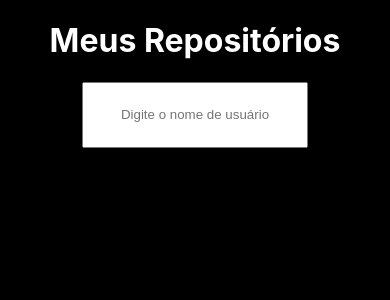
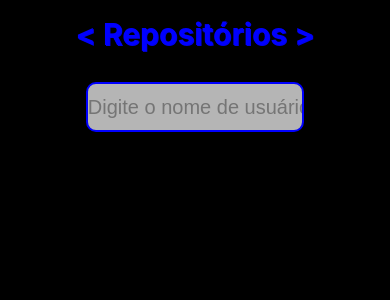
Before and after one commit to IMatheusPiresI/React-API-Github, a React (Create React App) app in the folder api-github/: page / in a window 390 px wide. Shown: the top 300 px of the page. Built offline with nearby package versions, Linux system fonts and the light colour scheme.

Commit message:
Criando responsivo e condições de cores e styles

```diff
--- a/api-github/src/App.css
+++ b/api-github/src/App.css
@@ -1,38 +1,10 @@
-.App {
-  text-align: center;
+*{
+  padding: 0px;
+  margin: 0px;
+  box-sizing: border-box;
 }
 
-.App-logo {
-  height: 40vmin;
-  pointer-events: none;
+htm, body{
+  width: 100%;
+  min-height: 100vh;
 }
-
-@media (prefers-reduced-motion: no-preference) {
-  .App-logo {
-    animation: App-logo-spin infinite 20s linear;
-  }
-}
-
-.App-header {
-  background-color: #282c34;
-  min-height: 100vh;
-  display: flex;
-  flex-direction: column;
-  align-items: center;
-  justify-content: center;
-  font-size: calc(10px + 2vmin);
-  color: white;
-}
-
-.App-link {
-  color: #61dafb;
-}
-
-@keyframes App-logo-spin {
-  from {
-    transform: rotate(0deg);
-  }
-  to {
-    transform: rotate(360deg);
-  }
-}
--- a/api-github/src/Components/ReposAPI/ReposAPI.jsx
+++ b/api-github/src/Components/ReposAPI/ReposAPI.jsx
@@ -1,5 +1,6 @@
 import React from "react";
-import { BoxApiResults, Loading, BoxImg, Image, NameUser } from "./ReposItemStyle";
+import ReposItem from "../ReposItem/ReposItem";
+import { BoxApiResults, Loading, BoxImg, Image, NameUser, ItemApiRepo, LinkRepo } from "./ReposItemStyle";
 
 function ReposAPI({repositorios, foto, login, carregando}){
     return(
@@ -9,15 +10,16 @@ function ReposAPI({repositorios, foto, login, carregando}){
                 <Image src={foto} alt="Foto Perfil" />
             </BoxImg>
             <NameUser id='login'>{login}</NameUser>
-            <ol>
+            <ItemApiRepo>
             {repositorios.map(item =>(
-                    <a key={item.id} href={item.html_url} target = '_blank' rel="noreferrer">
-                        <li style={{
-                        color: "white",
-                    }}>{item.name}</li>
-                    </a>
+                    <LinkRepo href={item.html_url} key={item.id} target = '_blank' rel="noreferrer">
+                        <ReposItem
+                            href = {item.html_url}
+                            name = {item.name}
+                    />
+                    </LinkRepo>
                 ))}
-            </ol>
+            </ItemApiRepo>
         </BoxApiResults>
     )
 }
--- a/api-github/src/Components/ReposAPI/ReposItemStyle.js
+++ b/api-github/src/Components/ReposAPI/ReposItemStyle.js
@@ -3,33 +3,76 @@ import styled from "styled-components";
 export const Loading = styled.p`
     color: #fff;
     font-size: 50px;
-    display: none;
-    transition: .5s;
+    display: block;
 `;
 
 export const Image = styled.img`
     border-radius: 50%;
-    width: 300px;
-    height: 300px;
+    width: 250px;
+    height: 250px;
     background-color: #000;
-    box-shadow: 1px 1px 10px 1px #ffffff;
+    animation: neon 5s infinite;
+
+    @keyframes neon {
+        0%,100%{
+            box-shadow: 0px 0px 12px 8px #00008b;
+        }
+        50%{
+            box-shadow: 0px 0px 15px 10px #0000FF;
+        }
+    }
+
+    @media (max-width: 504px){
+        width: 200px;
+        height: 200px;
+    }
 `;
 
 export const NameUser = styled.p`
-    color: #fff;
+    color: #0000FF;
+    text-shadow: 1px 1px #0000EE;
+    font-size: 45px;
+    margin-bottom: 60px;
+    margin-top: 40px;
+
+    @media (max-width: 504px){
+        font-size: 30px;
+    }
 `;
 
 export const BoxImg = styled.div`
-    margin-top: 10px ;
-    width: 300px;
-    height: 300px;
+    width: 250px;
+    height: 250px;
     border-radius: 50%;
     background-color: #000;
-    box-shadow: 1px 1px 10px 1px #ffffff;
+    border: 1px solid #0000FF;
     display: none;
+
+    @media (max-width: 504px){
+        width: 200px;
+        height: 200px;
+    }
 `;
 
 export const BoxApiResults = styled.div`
     width: 100%;
     height: auto;
+    display: flex;
+    flex-direction: column;
+    align-items: center;
 `;
+
+export const ItemApiRepo = styled.div`
+    width: 100%;
+    height: auto;
+    display: flex;
+    flex-direction: column;
+    justify-content: center;
+    align-items: center;
+    text-align: center;
+`;
+
+export const LinkRepo = styled.a`
+    text-decoration: none;
+    width: 100%;
+`;
--- a/api-github/src/Components/ReposContainer/ReposContainer.jsx
+++ b/api-github/src/Components/ReposContainer/ReposContainer.jsx
@@ -4,7 +4,7 @@ import ReposAPI from "../ReposAPI/ReposAPI";
 import Error from "../Error/Error";
 import { DadosApi } from "./ReposContainerStyle";
 
-function ReposItem(){
+function ReposContainer(){
 
     const [repositorios, setRepositorios] = useState([])
     const [login, setLogin] = useState('');
@@ -19,6 +19,7 @@ function ReposItem(){
             setFoto('')
             setLogin('')
             setRepositorios([])
+            document.querySelector('#foto').style.display = 'none'
             document.querySelector('#loading').style.display = 'block'
             setCarregando('Carregando...')
             const input = document.querySelector('#user').value
@@ -50,12 +51,14 @@ function ReposItem(){
                 axios.get(repos)
                 .then(res => {
                     const response = res.data
+                    document.querySelector('#user').style.border = '3px solid #0000FF'
                     setCarregando('')
                     setRepositorios(response)
+
                 })
                 .catch( () => {
+                    document.querySelector('#user').style.border = '3px solid red'
                     setErro(true)
-                    setCarregando('Usuário Não Encontrado')
                 })
 
 
@@ -78,4 +81,4 @@ function ReposItem(){
     )
 }
 
-export default ReposItem;
+export default ReposContainer;
--- a/api-github/src/Components/ReposContainer/ReposContainerStyle.js
+++ b/api-github/src/Components/ReposContainer/ReposContainerStyle.js
@@ -1,5 +1,6 @@
 import styled from "styled-components";
 
 export const DadosApi = styled.div`
-    margin-top: 5em;
+    margin-top: 2em;
+    margin-bottom: 3em;
 `;
--- /dev/null
+++ b/api-github/src/Components/ReposItem/ReposItem.jsx
@@ -0,0 +1,12 @@
+import React from "react";
+import { BoxItem, NameRepo } from './ReposItemStyle'
+
+function ReposItem({name}){
+    return(
+            <BoxItem>
+                <NameRepo>{name}</NameRepo>
+            </BoxItem>
+    )
+}
+
+export default ReposItem;
--- /dev/null
+++ b/api-github/src/Components/ReposItem/ReposItemStyle.js
@@ -0,0 +1,31 @@
+import styled from "styled-components";
+
+export const BoxItem = styled.div`
+    width: 100%;
+    left: auto;
+    display: flex;
+    flex-direction: column;
+    justify-content: center;
+    margin: 0px 0px 55px 0px;
+    align-items: center;
+    border-radius: 130px 130px 0px 0px;
+    border: 1px solid #0000FF;
+    box-shadow: 1px 0px 15px 10px #00008B;
+    padding: 20px 30px;
+    transition: .5s;
+    gap: 20px;
+
+    &:hover{
+        padding: 25px 30px;
+        background-color: #0000;
+    }
+`;
+
+export const NameRepo = styled.p`
+    color: #fff;
+    font-size: 24px;
+
+    @media (max-width: 504px){
+        font-size: 16px;
+    }
+`
--- a/api-github/src/Layout/Repositorios/Repositorios.jsx
+++ b/api-github/src/Layout/Repositorios/Repositorios.jsx
@@ -1,16 +1,16 @@
 import React from "react";
-import ReposItem from "../../Components/ReposContainer/ReposContainer";
+import ReposContainer from "../../Components/ReposContainer/ReposContainer";
 import { ContainerRepos, Title, Input, BoxRepos, BoxApi } from "./RepositoriosStyle";
 
 function Repositorios(){
     return(
         <ContainerRepos>
             <BoxRepos>
-            <Title>Meus Repositórios</Title>
-                <BoxApi>
-                    <Input type="text" name="" id="user" placeholder='Digite o nome de usuário' required/>
-                    <ReposItem />
-                </BoxApi>
+                <Title>&lt; Repositórios &gt;</Title>
+                    <BoxApi>
+                        <Input type="text" name="" id="user" placeholder='Digite o nome de usuário' required autoComplete="off" spellCheck='false'/>
+                        <ReposContainer />
+                    </BoxApi>
             </BoxRepos>
         </ContainerRepos>
     )
--- a/api-github/src/Layout/Repositorios/RepositoriosStyle.js
+++ b/api-github/src/Layout/Repositorios/RepositoriosStyle.js
@@ -14,18 +14,42 @@ export const BoxRepos = styled.div`
     width: 80%;
     min-height: 100vh;
     background-color: #000;
+    padding: 1em 0em;
 `;
 
 export const Title = styled.h1`
-    color: #fff;
+    color: #0000FF;
+    text-shadow: 1px 1px #0000EE;
+    font-size: 50px;
+    margin-bottom: 1em;
+
+    @media (max-width: 504px){
+        font-size: 40px;
+    }
+
+    @media (max-width: 407px){
+        font-size: 30px;
+    }
 `;
 
 export const Input = styled.input`
     width: 70%;
-    height: 60px;
+    font-size: 20px;
+    background-color: #B5B5B5;
+    color: #000;
+    height: 50px;
     text-align: center;
+    border: 2px solid #0000FF;
+    border-radius: 10px;
+    transition: .5s;
+
+
+    &:focus{
+        outline: none;
+        width: 80%;
+        background-color: #CFCFCF;
+    }
 `;
-
 
 export const BoxApi = styled.div`
     display: flex;
```
